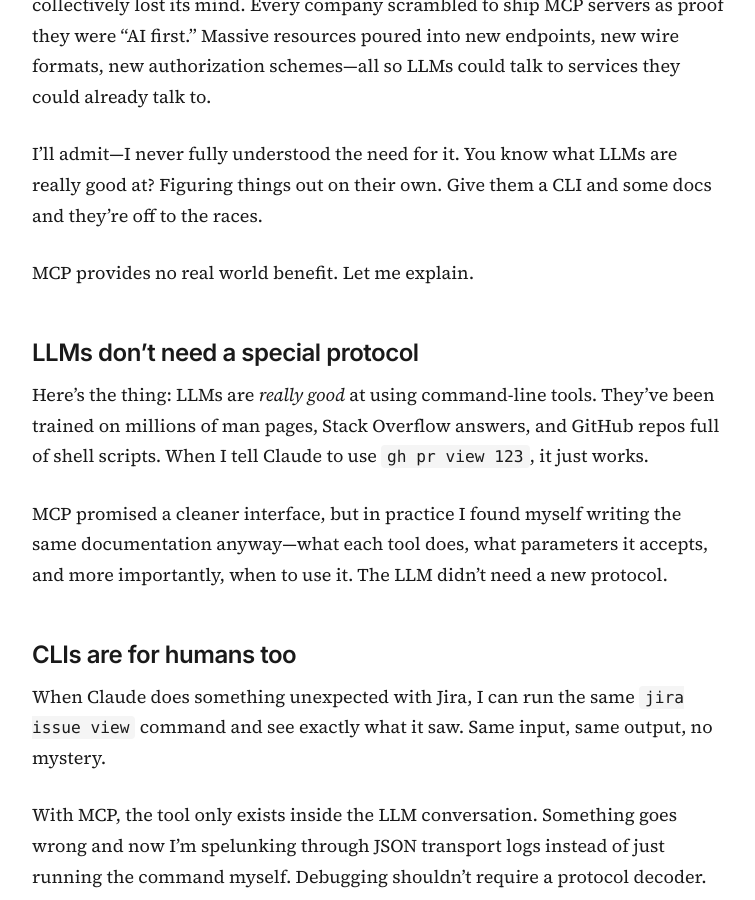
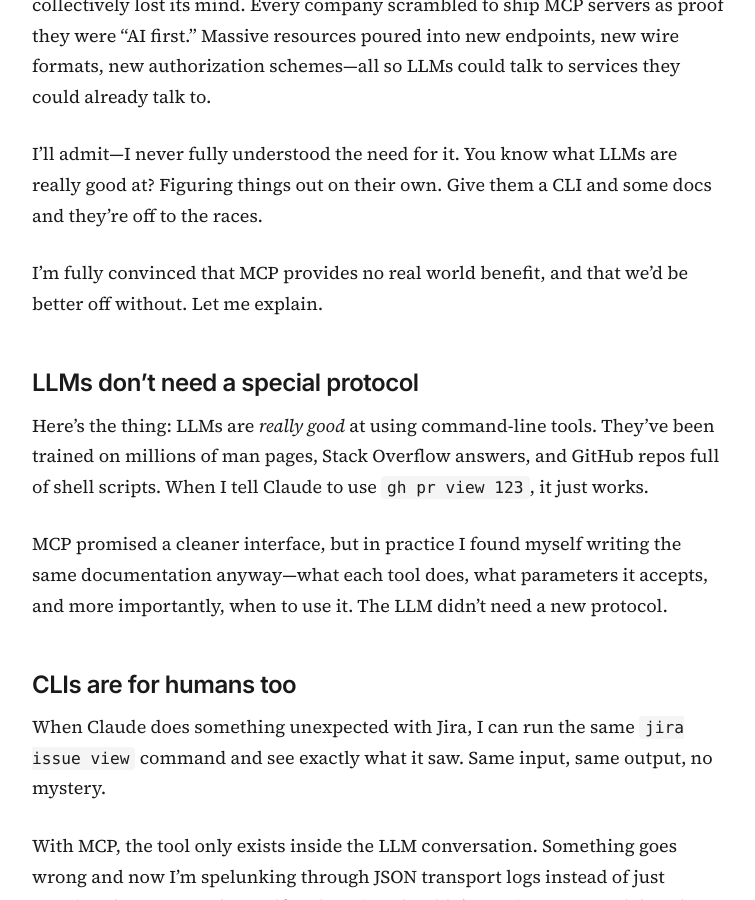
Before and after one commit to ejholmes/ejholmes.github.io, a Jekyll site: the page built from _posts/2026-02-28-mcp-is-dead-long-live-the-cli.md, in a window 1280 px wide and 900 px high, scrolled down 460 px. Shown: the whole window, without its empty margins (262-1017 px from the left). Built offline with Jekyll 4.4.1, drawn with Linux system fonts in a browser that asks for light colours.

Commit message:
Update 2026-02-28-mcp-is-dead-long-live-the-cli.md

```diff
--- a/_posts/2026-02-28-mcp-is-dead-long-live-the-cli.md
+++ b/_posts/2026-02-28-mcp-is-dead-long-live-the-cli.md
@@ -9,7 +9,7 @@
 
 I'll admit—I never fully understood the need for it. You know what LLMs are really good at? Figuring things out on their own. Give them a CLI and some docs and they're off to the races.
 
-MCP provides no real world benefit. Let me explain.
+I'm fully convinced that MCP provides no real world benefit, and that we'd be better off without. Let me explain.
 
 ## LLMs don't need a special protocol
 
```
